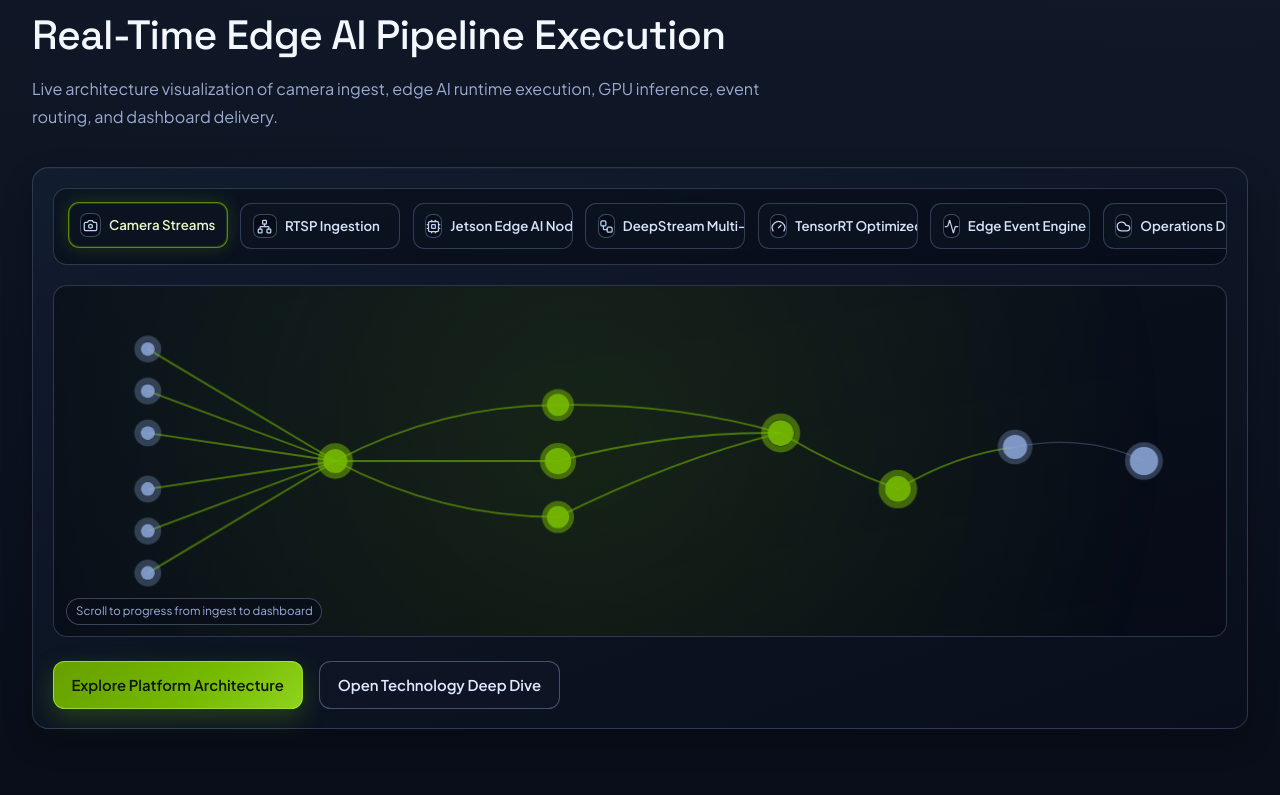
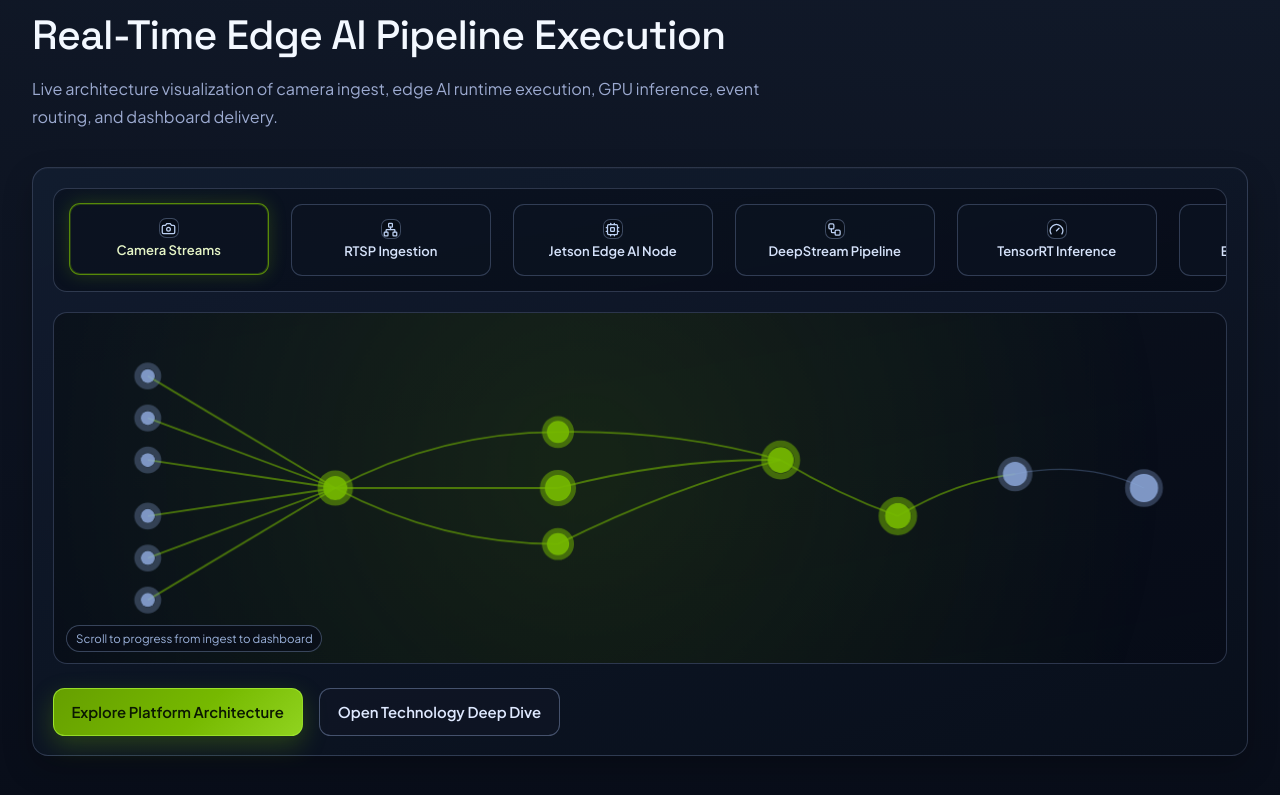
Before and after one commit to krishvatech/krishvatech.com, a React (Vite) app: page / in a window 1280 px wide. Shown: the part 1969-2764 px from the top of the page. Built offline with nearby package versions, Linux system fonts and the light colour scheme.

Commit message:
Update UI

```diff
--- a/src/components/AIUseCaseMapSection.jsx
+++ b/src/components/AIUseCaseMapSection.jsx
@@ -24,8 +24,8 @@
   "Camera Streams": Camera,
   "RTSP Ingestion": Network,
   "Jetson Edge AI Node": Cog,
-  "DeepStream Multi-Stream Pipeline": Workflow,
-  "TensorRT Optimized Inference": Gauge,
+  "DeepStream Pipeline": Workflow,
+  "TensorRT Inference": Gauge,
   "Edge Event Engine": Activity,
   "Operations Dashboard": LayoutDashboard,
 };
--- a/src/components/simulation/pipelineRenderer.js
+++ b/src/components/simulation/pipelineRenderer.js
@@ -2,8 +2,8 @@
   "Camera Streams",
   "RTSP Ingestion",
   "Jetson Edge AI Node",
-  "DeepStream Multi-Stream Pipeline",
-  "TensorRT Optimized Inference",
+  "DeepStream Pipeline",
+  "TensorRT Inference",
   "Edge Event Engine",
   "Operations Dashboard",
 ];
--- a/src/content/platformData.js
+++ b/src/content/platformData.js
@@ -129,8 +129,8 @@
   "Camera Streams",
   "RTSP Ingestion",
   "Jetson Edge AI Node",
-  "DeepStream Multi-Stream Pipeline",
-  "TensorRT Optimized Inference",
+  "DeepStream Pipeline",
+  "TensorRT Inference",
   "Edge Event Engine",
   "Operations Dashboard",
 ];
@@ -139,8 +139,8 @@
   "Camera Streams",
   "RTSP Ingestion",
   "Jetson Edge AI Node",
-  "DeepStream Multi-Stream Pipeline",
-  "TensorRT Optimized Inference",
+  "DeepStream Pipeline",
+  "TensorRT Inference",
   "Edge Event Engine",
   "Operations Dashboard",
 ];
--- a/src/index.css
+++ b/src/index.css
@@ -1140,11 +1140,11 @@
 .gpu-pipeline-track {
   position: relative;
   z-index: 1;
-  display: grid;
-  grid-template-columns: repeat(7, minmax(10rem, 1fr));
-  gap: 0.78rem;
+  display: flex;
+  gap: 22px;
+  align-items: center;
   overflow-x: auto;
-  padding: 0.9rem;
+  padding: 0.95rem;
 }
 
 .gpu-pipeline-node {
@@ -1152,17 +1152,24 @@
   border-radius: 0.7rem;
   background: rgba(12, 19, 33, 0.8);
   color: #d6e3fb;
-  padding: 0.64rem 0.72rem;
-  display: inline-flex;
-  align-items: center;
-  gap: 0.5rem;
-  min-height: 2.9rem;
-  font-size: 0.83rem;
+  width: 200px;
+  flex: 0 0 200px;
+  min-width: 200px;
+  min-height: 72px;
+  display: flex;
+  flex-direction: column;
+  align-items: center;
+  justify-content: center;
+  gap: 0.3rem;
+  text-align: center;
+  padding: 10px;
+  line-height: 1.2;
+  white-space: normal;
+  word-break: break-word;
+  font-size: 13px;
   font-weight: 600;
-  white-space: nowrap;
   transition: border-color 220ms ease, box-shadow 220ms ease, color 220ms ease, transform 220ms ease;
   position: relative;
-  overflow: hidden;
 }
 
 .gpu-pipeline-node::before {
@@ -1195,8 +1202,8 @@
 }
 
 .gpu-pipeline-node-icon {
-  width: 1.5rem;
-  height: 1.5rem;
+  width: 1.25rem;
+  height: 1.25rem;
   border-radius: 0.45rem;
   border: 1px solid rgba(159, 182, 226, 0.36);
   background: rgba(7, 13, 24, 0.86);
@@ -1204,6 +1211,17 @@
   display: inline-flex;
   align-items: center;
   justify-content: center;
+}
+
+.gpu-pipeline-node > span:last-child {
+  display: block;
+  font-size: 13px;
+  line-height: 1.2;
+  text-align: center;
+  white-space: normal;
+  word-break: break-word;
+  overflow-wrap: anywhere;
+  max-width: 100%;
 }
 
 .edge-node-flow-shell {
@@ -1506,6 +1524,20 @@
     height: 22rem;
   }
 
+  .gpu-pipeline-track {
+    flex-direction: column;
+    gap: 14px;
+    align-items: stretch;
+    overflow: visible;
+  }
+
+  .gpu-pipeline-node {
+    width: 100%;
+    flex-basis: auto;
+    min-width: 0;
+    min-height: 72px;
+  }
+
   .platform-info-row {
     grid-template-columns: 1fr;
     gap: 0.16rem;
```
Also changed, not shown: 7 other files (tests, documents, lock files or other folders).
